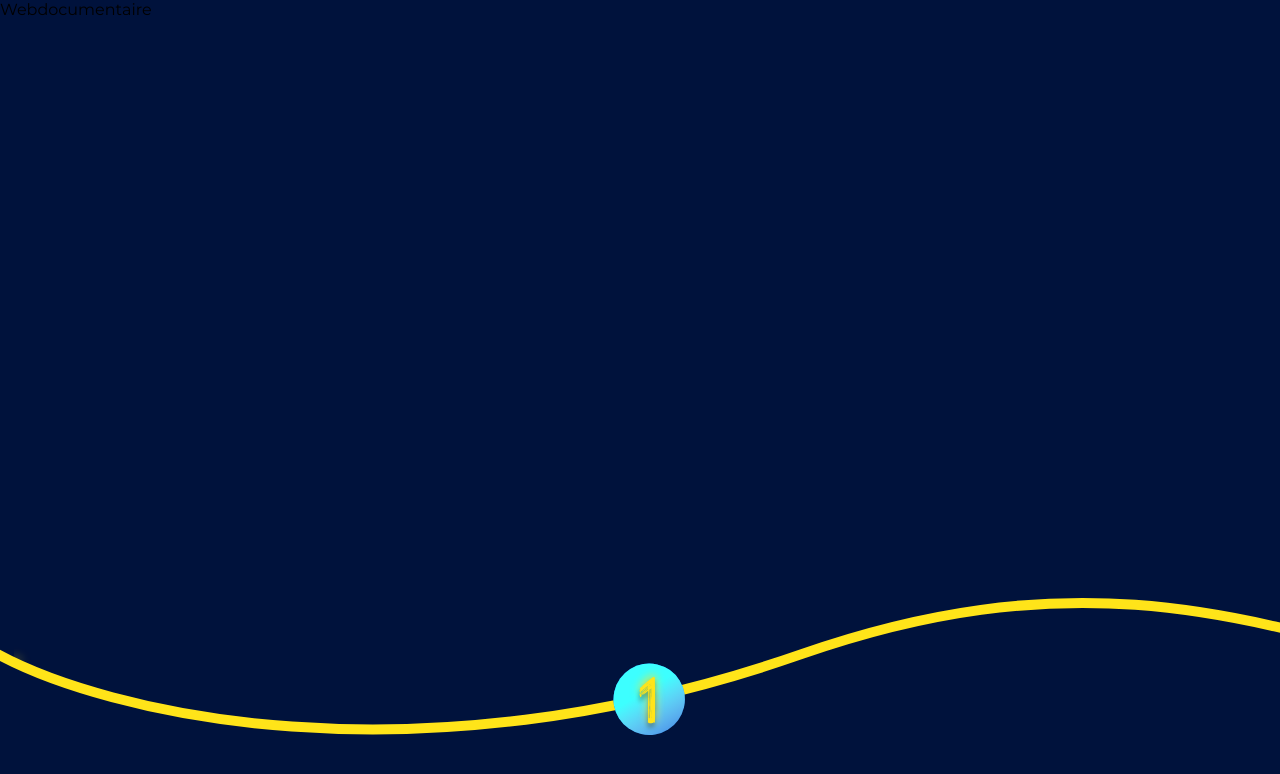
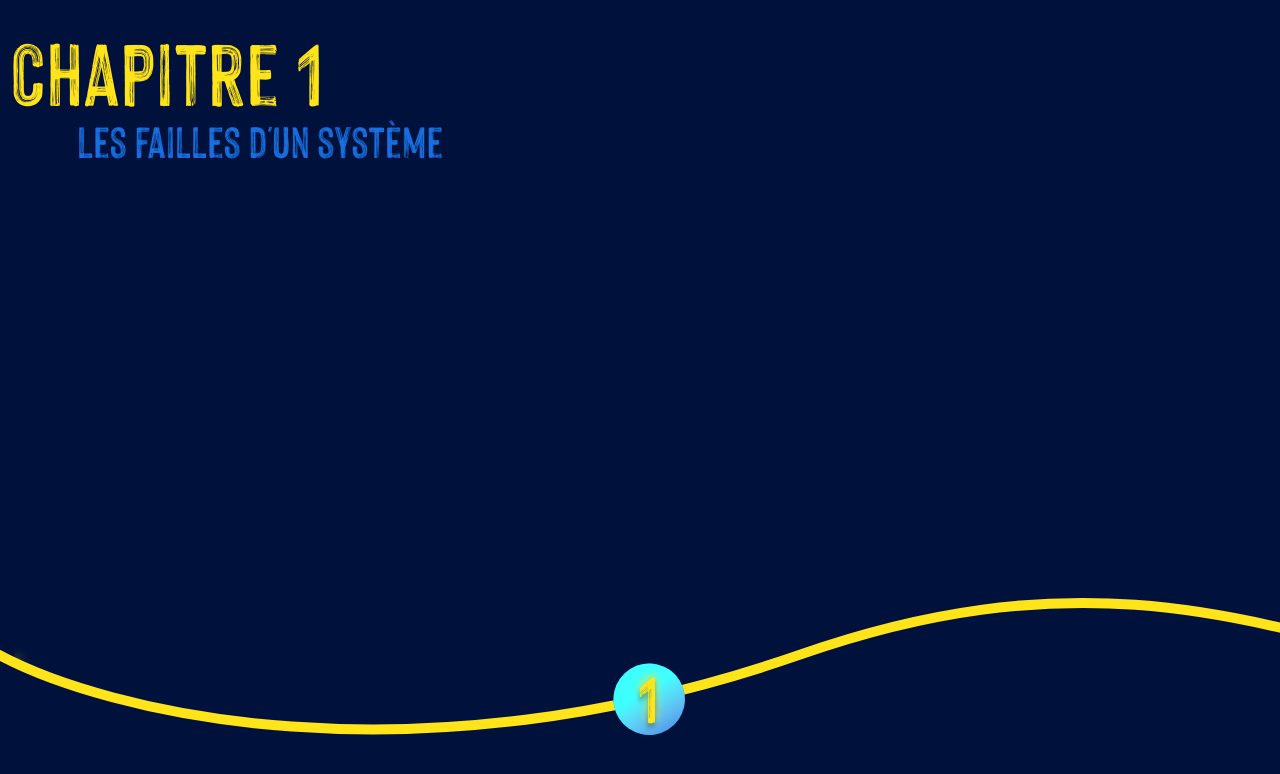
Before and after one commit to Lucas-Moreno/webdoc-BlockChain, a React (Create React App) app: page /doc in a window 1280 px wide. Shown: the top 774 px of the page. Built offline with nearby package versions, Linux system fonts and the light colour scheme.

Commit message:
[REACT/SCSS] create & style ChapterTitle component

```diff
--- /dev/null
+++ b/src/Assets/scss/components/chapterTitle/_chapterTitle.scss
@@ -0,0 +1,17 @@
+.chapterTitleBlock{
+    position: fixed;
+    left: 10px;
+    top: 10px;
+    h1{
+        font-size: 96px;
+        font-family: $hackney-font-stack;
+        color: #FFE419;
+    }
+    h2{
+        font-size: 48px;
+        font-family: $hackney-font-stack;
+        color: #186FE1;
+        margin-left: 67px;
+        margin-top: -15px;
+    }
+}
--- a/src/Assets/scss/style.scss
+++ b/src/Assets/scss/style.scss
@@ -39,3 +39,4 @@
 @import "./components/sommaire/_sommaire";
 @import "./components/progressionLine/progressionLine";
 @import "./components/doc/doc";
+@import "./components/chapterTitle/chapterTitle";
--- a/src/Components/Doc/ChapterOne/ChapterOne.jsx
+++ b/src/Components/Doc/ChapterOne/ChapterOne.jsx
@@ -1,11 +1,12 @@
 import React from 'react'
 import ProgressionLine from "./ProgressionLine/ProgressionLine"
+import ChapterTitle from "./ChapterTitle/ChapterTitle"
 
 const ChapterOne = () => {
     return (
         <div>
-            <ProgressionLine>
-            </ProgressionLine>
+            <ChapterTitle />
+            <ProgressionLine />
         </div>
     )
 }
--- /dev/null
+++ b/src/Components/Doc/ChapterOne/ChapterTitle/ChapterTitle.jsx
@@ -0,0 +1,12 @@
+import React from 'react'
+
+const ChapterTitle = () => {
+    return (
+        <div className="chapterTitleBlock">
+            <h1>Chapitre 1</h1>
+            <h2>Les failles d'un système</h2>
+        </div>
+    )
+}
+
+export default ChapterTitle
--- a/src/Components/Doc/Doc.jsx
+++ b/src/Components/Doc/Doc.jsx
@@ -4,10 +4,9 @@ import ChapterOne from "./ChapterOne/ChapterOne"
 const Doc = () => {
   return (
     <div className="wrapper wrapper--doc">
-      <h1>Webdocumentaire</h1>
-      <ChapterOne>
 
-      </ChapterOne>
+      <ChapterOne />
+
     </div>
   );
 };
```
